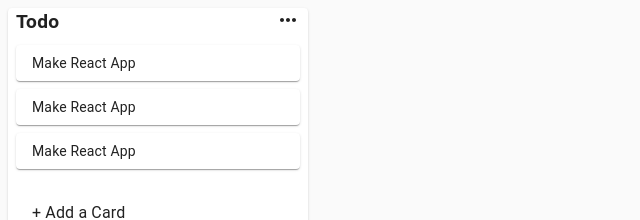
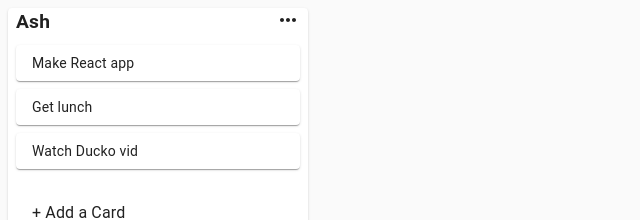
Before and after one commit to ashleybridges01/moneytree, a React (Create React App) app: page / in a window 1280 px wide. Shown: the top 220 px of the page, without its empty margins (0-640 px from the left). Built offline with nearby package versions, Linux system fonts and the light colour scheme.

Commit message:
temp data seeded

```diff
--- a/src/App.js
+++ b/src/App.js
@@ -1,9 +1,14 @@
-import React from 'react';
+import React, {useState} from 'react';
 import './App.css';
 import List from "./components/List/List";
+import store from './utils/store';
 export default function App() {
+  const [data, setData] = useState(store);
   return (
   <div>
-    <List />
+    {data.listIds.map((listId) => {
+      const list = data.lists[listId];
+      return <List list={list} key={listId} />
+  })}
   </div>
 )}
--- a/src/components/List/Card.js
+++ b/src/components/List/Card.js
@@ -9,12 +9,12 @@
     }
 }));
 
-export default function Card() {
+export default function Card({ card }) {
     const classes = useStyle();
 
     return (
         <div>
-            <Paper className={classes.card}>Make React App</Paper>
+            <Paper className={classes.card}>{card.content}</Paper>
         </div>
     )
 }
--- a/src/components/List/List.js
+++ b/src/components/List/List.js
@@ -12,16 +12,16 @@
         marginLeft: theme.spacing(1),
     },
 }));
-export default function List() {
+export default function List({ list }) {
     const classes = useStyle();
     return (
         <div>
             <Paper className={classes.root}>
                 <CssBaseline />
-                <Title />
-                <Card />
-                <Card />
-                <Card />
+                <Title title={list.title} />
+                {list.cards.map((card)=> (
+                    <Card key={card.id} card={card} />
+                ))}
                 <InputContainer />
             </Paper>
         </div>
--- a/src/components/List/Title.js
+++ b/src/components/List/Title.js
@@ -21,7 +21,7 @@
     }
 }));
 
-export default function Title() {
+export default function Title({title}) {
     const [open,setOpen] = useState()
     const classes = useStyle()
     return (
@@ -30,7 +30,7 @@
                 <div>
                     <InputBase
                     autoFocus
-                    value="Todo"
+                    value={title}
                     inputProps={{
                         className: classes.input,
                     }}
@@ -40,7 +40,7 @@
                 </div>
             ) : (
                 <div className={classes.editableTitleContainer}>
-                    <Typography onClick={() => setOpen(!open)} className={classes.editableTitle}>Todo</Typography>
+                    <Typography onClick={() => setOpen(!open)} className={classes.editableTitle}>{title}</Typography>
                     <MoreHorizIcon />
                 </div>
             )}
--- /dev/null
+++ b/src/utils/store.js
@@ -0,0 +1,27 @@
+const cards = [
+    {
+      id: 'card-1',
+      content: 'Make React app',
+    },
+    {
+      id: 'card-2',
+      content: 'Get lunch',
+    },
+    {
+      id: 'card-3',
+      content: 'Watch Ducko vid',
+    },
+  ];
+
+  const data = {
+    lists: {
+      'list-1': {
+        id: 'list-1',
+        title: 'Ash',
+        cards,
+      },
+    },
+    listIds: ['list-1'],
+  };
+
+  export default data;
```
